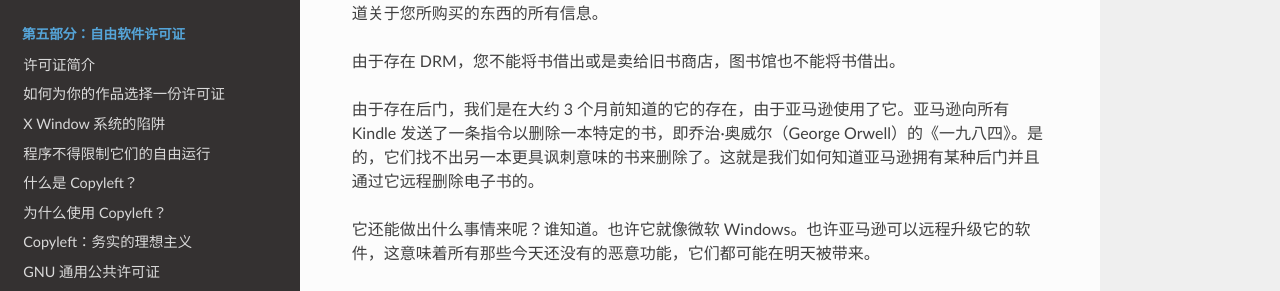
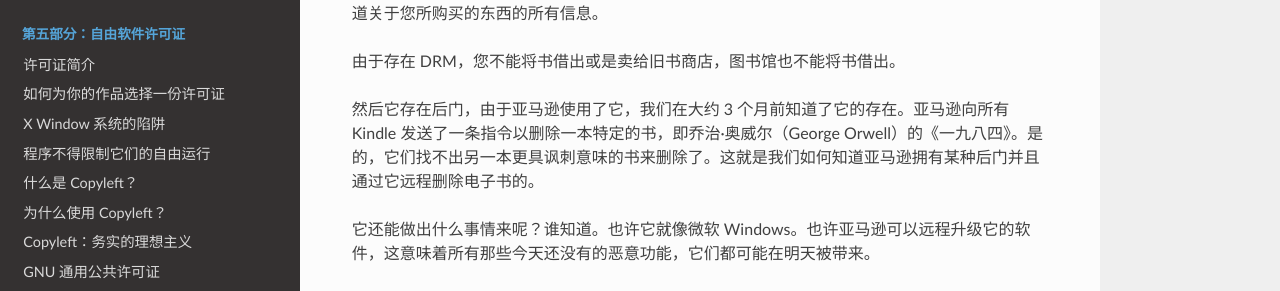
Before and after one commit to beijinglug/fsfs-zh, an MkDocs documentation site: the page built from docs/copyright-vs-community.md, in a window 1280 px wide and 900 px high, scrolled down 8331 px. Shown: the part 158-449 px from the top of the window. Built offline with MkDocs 1.6.1, drawn with Linux system fonts in a browser that asks for light colours; nearby versions of some CDN libraries; old or Windows-style settings are respelled for this version of MkDocs.

Commit message:
据原文改
原文：And then there’s the back door,  which we found out about about three months  ago, because Amazon used it

```diff
--- a/docs/copyright-vs-community.md
+++ b/docs/copyright-vs-community.md
@@ -182,7 +182,7 @@
 
 由于存在 DRM，您不能将书借出或是卖给旧书商店，图书馆也不能将书借出。
 
-由于存在后门，我们是在大约 3 个月前知道的它的存在，由于亚马逊使用了它。亚马逊向所有 Kindle 发送了一条指令以删除一本特定的书，即乔治·奥威尔（George Orwell）的《一九八四》。是的，它们找不出另一本更具讽刺意味的书来删除了。这就是我们如何知道亚马逊拥有某种后门并且通过它远程删除电子书的。
+然后它存在后门，由于亚马逊使用了它，我们在大约 3 个月前知道了它的存在。亚马逊向所有 Kindle 发送了一条指令以删除一本特定的书，即乔治·奥威尔（George Orwell）的《一九八四》。是的，它们找不出另一本更具讽刺意味的书来删除了。这就是我们如何知道亚马逊拥有某种后门并且通过它远程删除电子书的。
 
 它还能做出什么事情来呢？谁知道。也许它就像微软 Windows。也许亚马逊可以远程升级它的软件，这意味着所有那些今天还没有的恶意功能，它们都可能在明天被带来。
 
```
